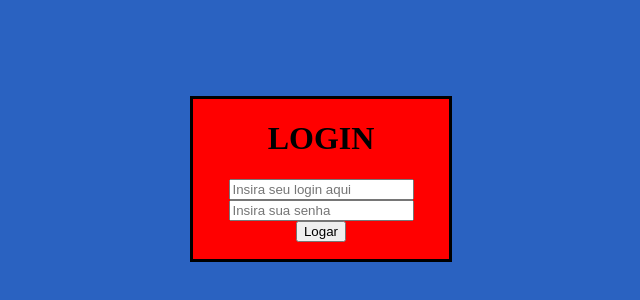
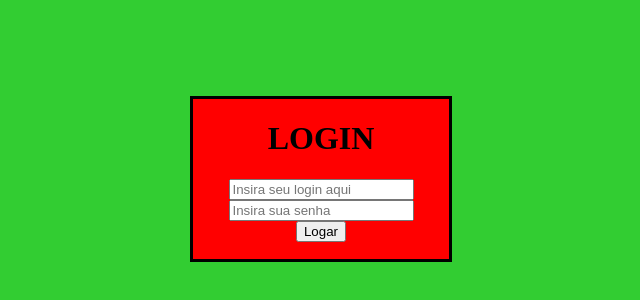
Before and after one commit to twistedrwb/PDM-teste, a website: page www/index.html in a window 1280 px wide. Shown: the part 224-524 px from the top of the page, without its empty margins (319-959 px from the left). Drawn offline with Linux system fonts and the light colour scheme.

Commit message:
change color

```diff
--- a/www/index.html
+++ b/www/index.html
@@ -43,7 +43,7 @@
 
 		}
 		body{
-			background:#2a62c1
+			background:#32CD32
 		}
 	</style>
 
```
